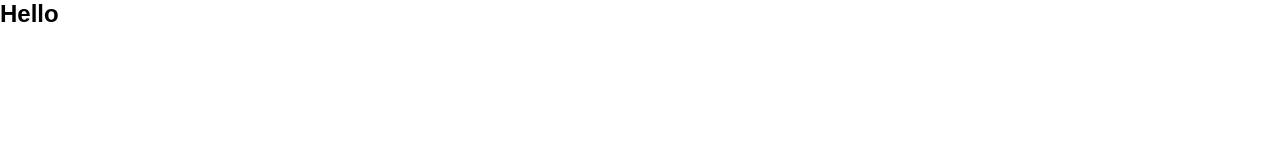
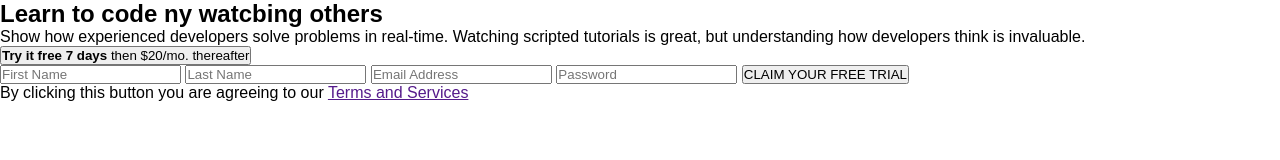
Before and after one commit to isonguyom/responsive-reg-form, a plain HTML site: page index.html in a window 1280 px wide. Drawn offline with Linux system fonts and the light colour scheme; a web font is replaced by a local one.

Commit message:
finish adding content

```diff
--- a/index.html
+++ b/index.html
@@ -13,8 +13,21 @@
 
 <body>
     <section class="container">
-        <h1>Hello</h1>
-
+        <div class="text-wrapper">
+            <h2>Learn to code ny watcbing others</h2>
+            <p>Show how experienced developers solve problems in real-time. Watching scripted tutorials is great, but understanding how developers think is invaluable.</p>
+        </div>
+        <div class="form-wrapper">
+            <button><b>Try it free 7 days</b> then $20/mo. thereafter</button>
+        <form action="">
+            <input type="text" id="fname" name="fname" placeholder="First Name" required>
+            <input type="text" id="lname" name="lname" placeholder="Last Name" required>
+            <input type="email" id="email" name="email" placeholder="Email Address" required>
+            <input type="password" id="psw" name="psw" placeholder="Password" required>
+            <input type="submit" id="submitBtn" name="submitbtn" value="CLAIM YOUR FREE TRIAL">
+            <p>By clicking this button you are agreeing to our <a href="">Terms and Services</a></p>
+        </form>
+       </div>
     </section>
 </body>
 
```
